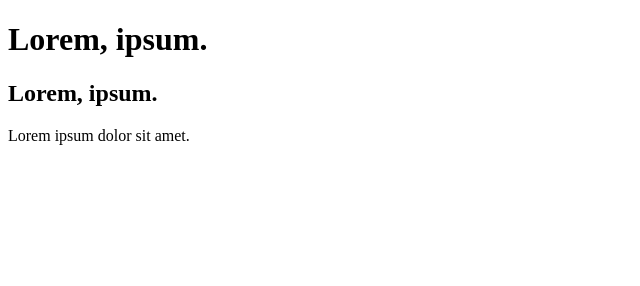
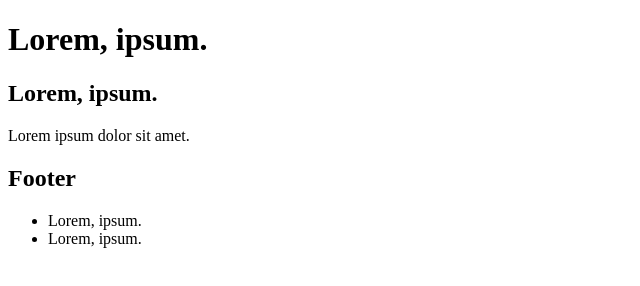
Before and after one commit to KarinaMilko/CW_git-branch, a plain HTML site: page index.html in a window 1280 px wide. Shown: the whole page, without its empty margins (0-640 px from the left). Drawn offline with Linux system fonts and the light colour scheme.

Commit message:
Fix main page

```diff
--- a/index.html
+++ b/index.html
@@ -14,4 +14,11 @@
       <p>Lorem ipsum dolor sit amet.</p>
     </section>
   </main>
+  <footer>
+    <h2>Footer</h2>
+    <ul>
+      <li>Lorem, ipsum.</li>
+      <li>Lorem, ipsum.</li>
+    </ul>
+  </footer>
 </html>
```
